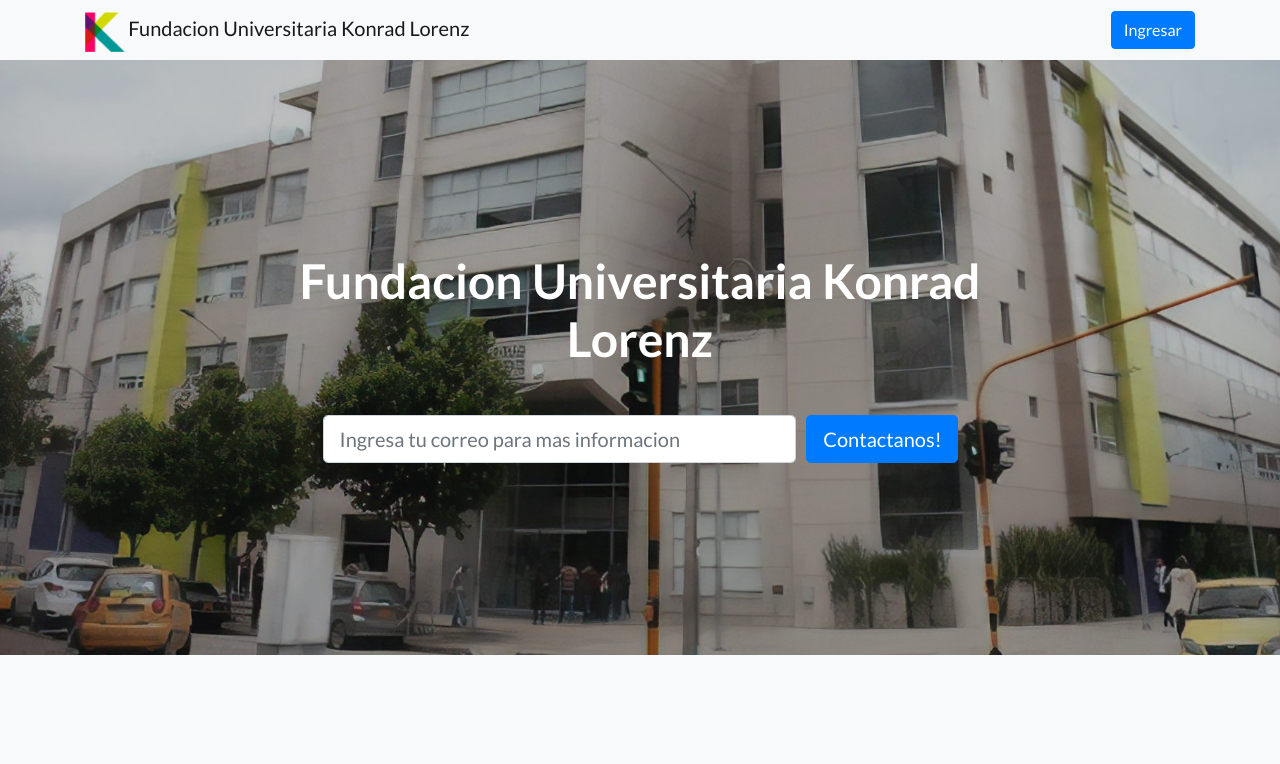
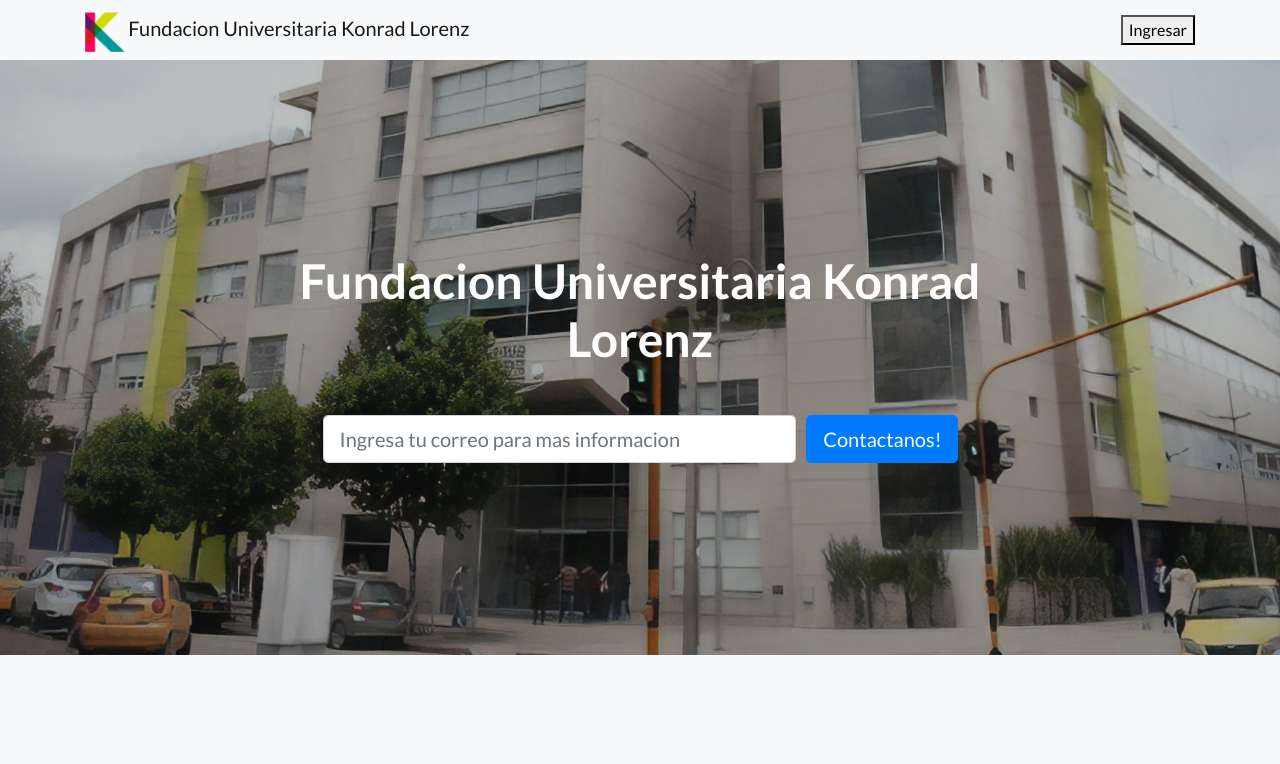
Before and after one commit to Bontiac/PruebaKonradWeb, a website: page startbootstrap-landing-page-gh-pages/index.html in a window 1280 px wide. Shown: the top 764 px of the page. Drawn offline with nearby package versions, Linux system fonts and the light colour scheme.

Commit message:
button fix index

```diff
--- a/startbootstrap-landing-page-gh-pages/index.html
+++ b/startbootstrap-landing-page-gh-pages/index.html
@@ -41,7 +41,7 @@
 
             <!-- Button trigger modal -->
             <a href="loader_to_regis.html">
-                <button type="button" class="btn btn-primary"> Ingresar </button>
+                <button type="button"> Ingresar </button>
             </a>
             <!-- Modal -->
 
```
